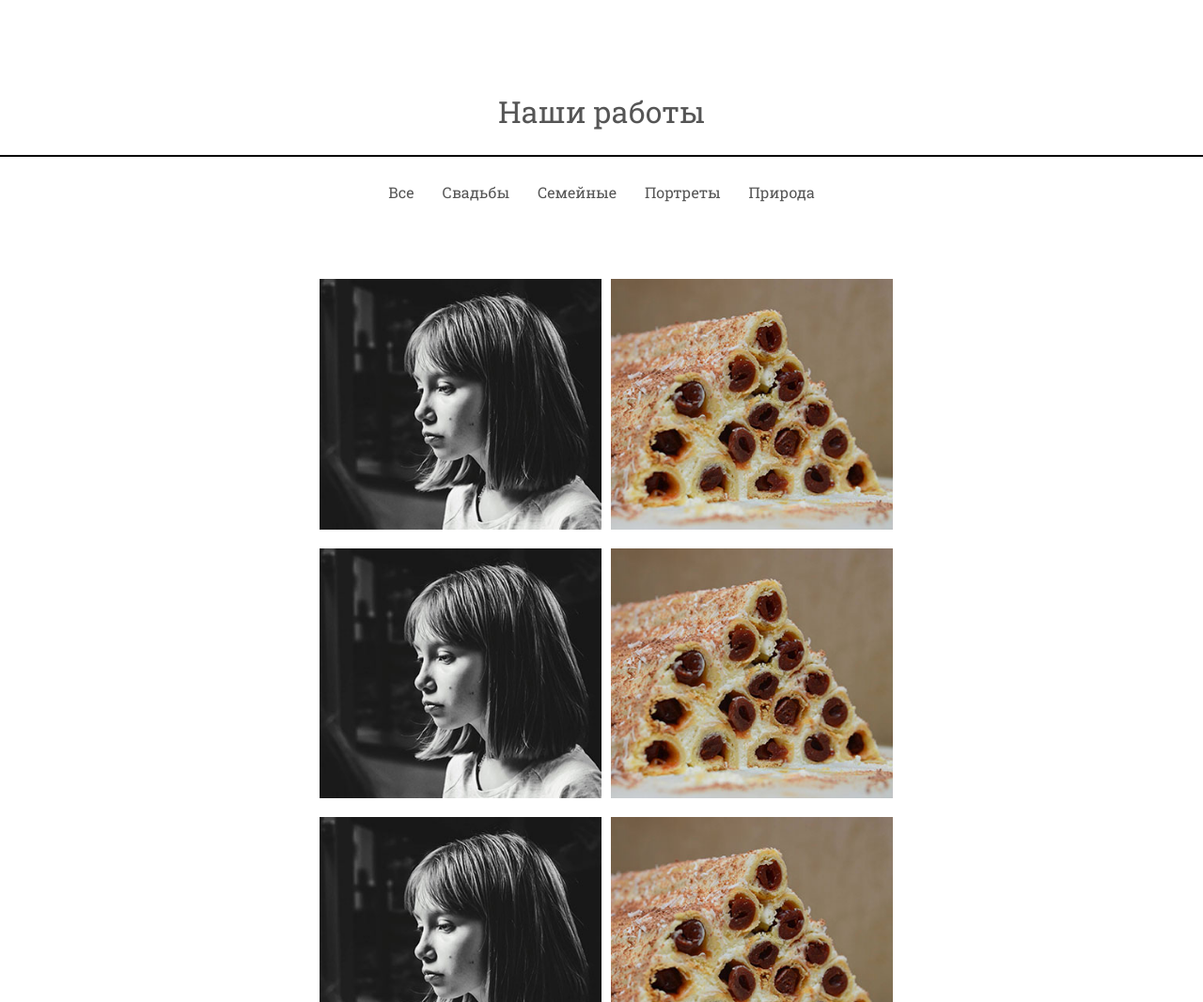
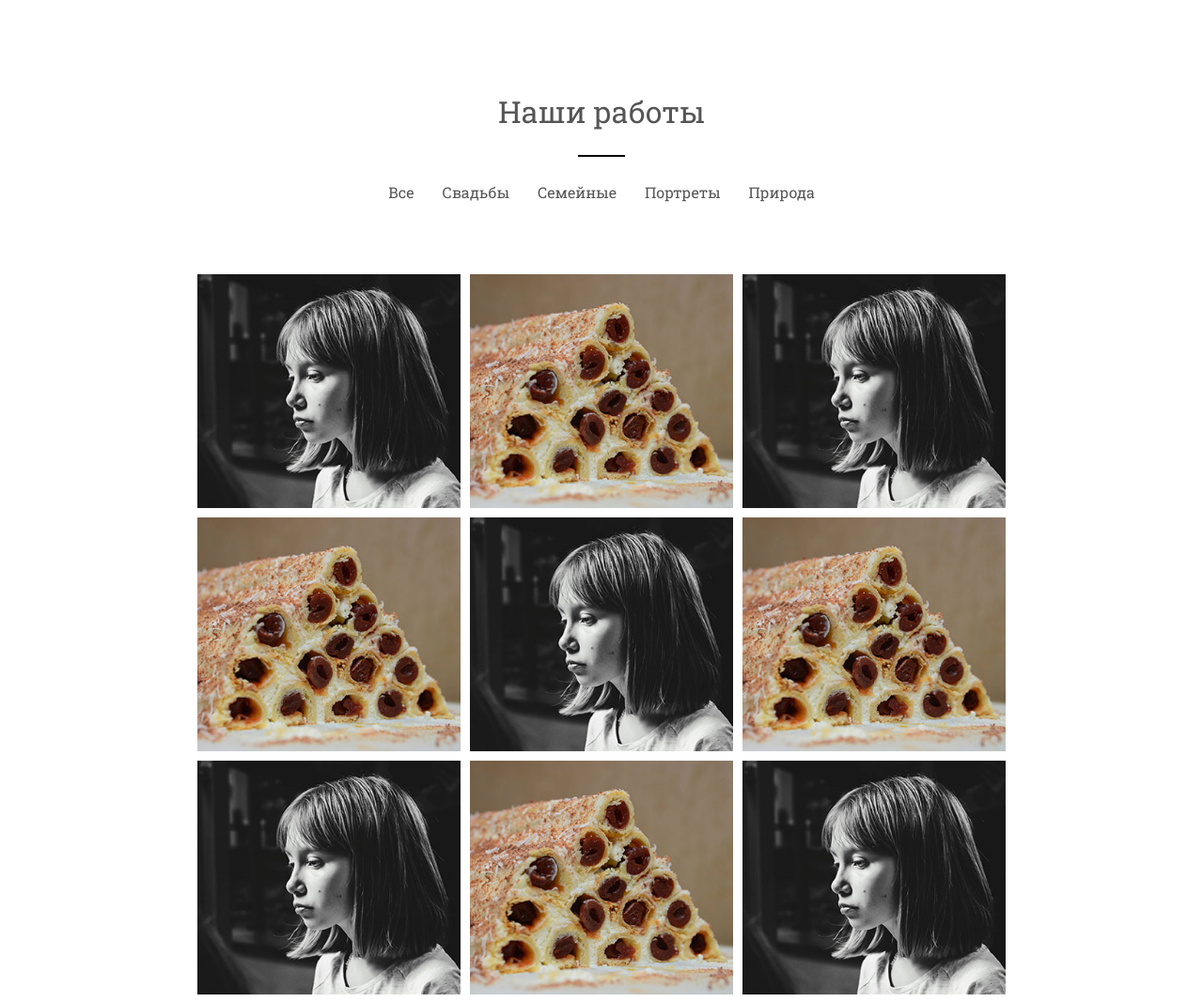
Before and after one commit to gregtlv/dndnko, a plain HTML site: page index.html in a window 1280 px wide. Shown: the part 2432-3499 px from the top of the page at 94% size. Drawn offline with Linux system fonts and the light colour scheme.

Commit message:
small edits

```diff
--- a/css/layout.css
+++ b/css/layout.css
@@ -16,6 +16,7 @@ p {
 }
 hr {
   margin: 30px auto;
+  width: 50px;
   border: none;
   background-color: #000;
   color: #000;
@@ -346,12 +347,12 @@ body {
     }
 
       .main-portfolio__gallery__img {
-        width: 300px;
+        width: 280px;
         /* height: 320px; */
-        padding: 5px;
+        /* padding: 5px; */
       }
       .main-portfolio__gallery__item {
-        width: 300px;
+        width: 280px;
         /* height: 320px; */
         padding: 5px;
 
```
